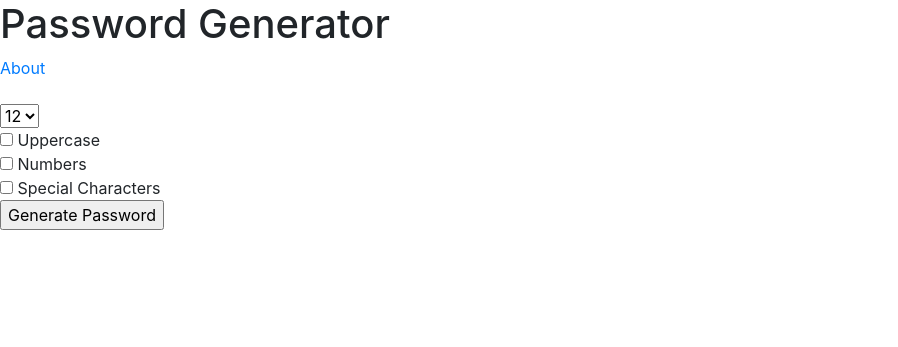
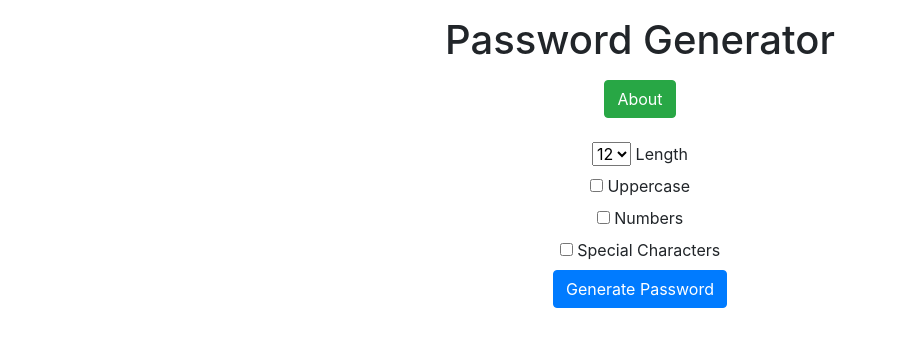
Before and after one commit to hebs87/password_generator, a Django app: page / in a window 1280 px wide. Shown: the top 347 px of the page, without its empty margins (0-898 px from the left). Run offline with Django 3.2, Linux system fonts and the light colour scheme; some libraries are stand-ins or nearby versions.

Commit message:
Added bootstrap styles to all pages

```diff
--- a/generator/templates/about.html
+++ b/generator/templates/about.html
@@ -3,7 +3,7 @@
 
 {% block content %}
 
-    <h1>About</h1>
+    <h1 class="m-3">About</h1>
     <h3>Created by Sunny Hebbar</h3>
     <p>
         This site allows the user to select the desired
@@ -15,6 +15,6 @@
         selection choices.
     </p>
 
-    <a href="{% url 'home' %}">Home</a>
+    <a href="{% url 'home' %}" class="btn btn-success">Home</a>
 
 {% endblock %}
--- a/generator/templates/home.html
+++ b/generator/templates/home.html
@@ -3,12 +3,13 @@
 
 {% block content %}
 
-    <h1>Password Generator</h1>
-    <a href="{% url 'about' %}">About</a>
+    <h1 class="m-3">Password Generator</h1>
+    <a href="{% url 'about' %}" class="btn btn-success">About</a>
     <br>
     <br>
     <!-- Form to generate password -->
     <form action="{% url 'password' %}">
+        <label>
             <select name="length">
                 <option value="6">6</option>
                 <option value="7">7</option>
@@ -19,16 +20,23 @@
                 <option value="12" selected="selected">12</option>
                 <option value="13">13</option>
                 <option value="14">14</option>
-        </select>
+            </select> Length
+        </label>
         <br>
+        <label>
             <input type="checkbox" name="uppercase"> Uppercase
+        </label>
         <br>
+        <label>
             <input type="checkbox" name="numbers"> Numbers
+        </label>
         <br>
+        <label>
             <input type="checkbox" name="special"> Special Characters
+        </label>
         <br>
 
-        <input type="submit" value="Generate Password">
+        <input type="submit" value="Generate Password" class="btn btn-primary">
     </form>
 
 {% endblock %}
--- a/generator/templates/password.html
+++ b/generator/templates/password.html
@@ -3,8 +3,8 @@
 
 {% block content %}
 
-    <h1>Your password is:</h1>
-    <h2>{{ password }}</h2>
-    <a href="{% url 'home' %}">Home</a>
+    <h1 class="m-3">Your password is:</h1>
+    <h2 class="alert alert-success">{{ password }}</h2>
+    <a href="{% url 'home' %}" class="btn btn-success">Home</a>
 
 {% endblock %}
--- a/templates/base.html
+++ b/templates/base.html
@@ -11,8 +11,10 @@
 </head>
 <body>
 
-    {% block content %}
-    {% endblock %}
+    <main class="container text-center">
+        {% block content %}
+        {% endblock %}
+    </main>
 
     <script src="https://code.jquery.com/jquery-3.4.1.slim.min.js"
             integrity="sha384-J6qa4849blE2+poT4WnyKhv5vZF5SrPo0iEjwBvKU7imGFAV0wwj1yYfoRSJoZ+n"
```
Lines whose indentation alone changed are shown as unchanged.
